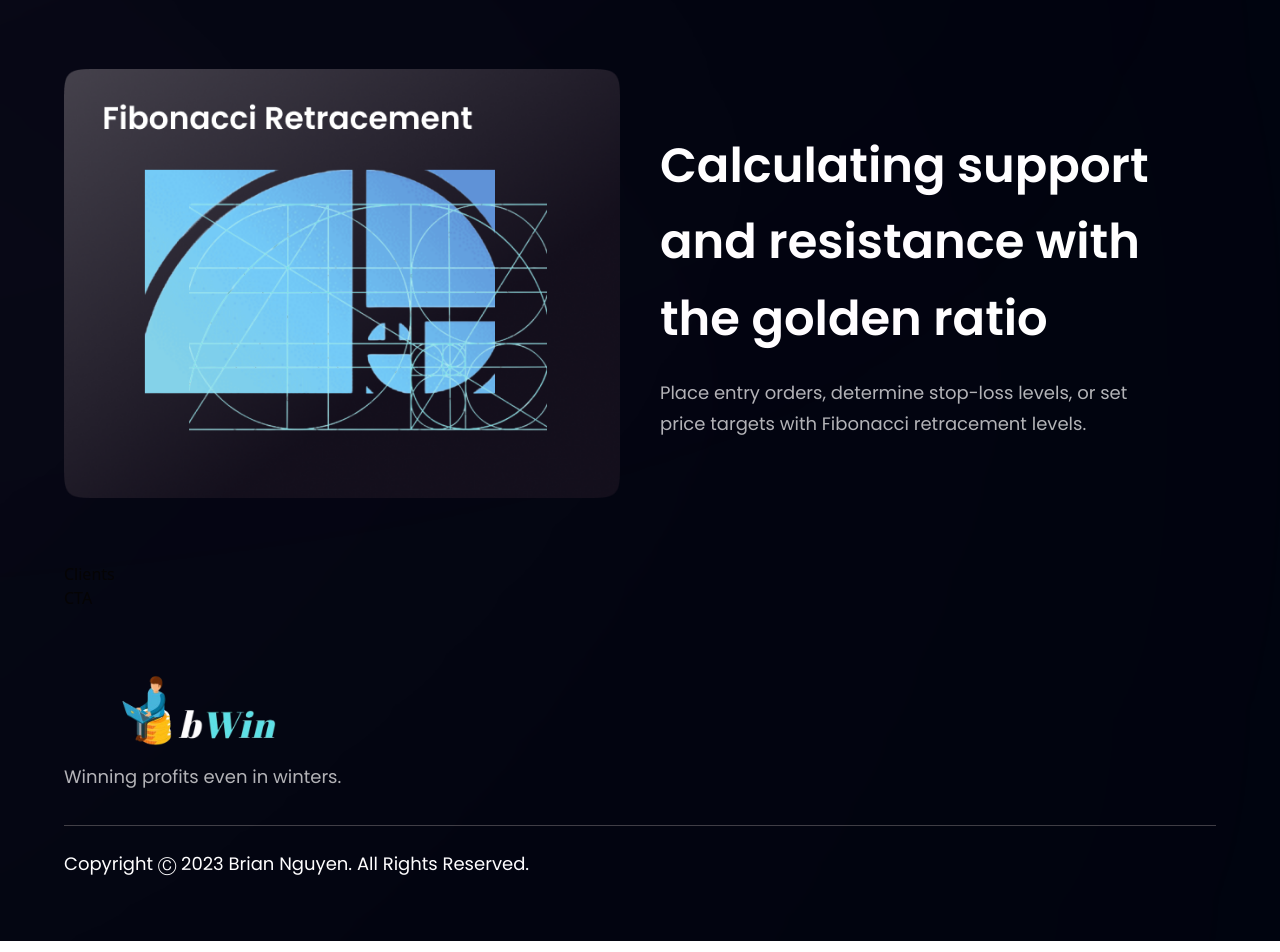
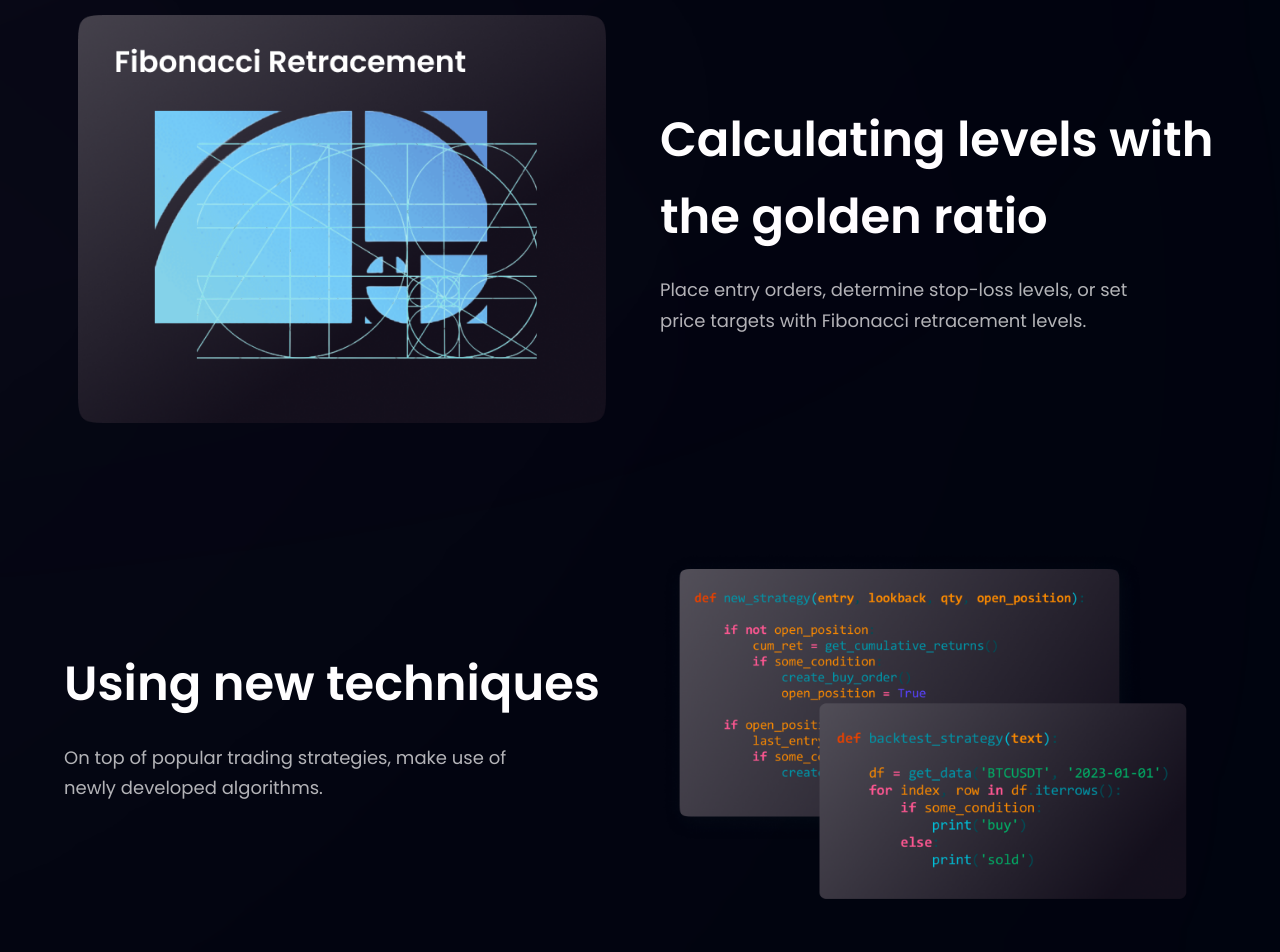
Before and after one commit to bhn5ger/crypto-trading-bot, a React (Vite) app in the folder website/bwin_crypto_trading_app/: page / in a window 1280 px wide. Shown: the part 2520-3472 px from the top of the page. Built offline with nearby package versions, Linux system fonts and the light colour scheme.

Commit message:
Added content for fib and novel

```diff
--- a/website/bwin_crypto_trading_app/src/components/CardDeal.jsx
+++ b/website/bwin_crypto_trading_app/src/components/CardDeal.jsx
@@ -14,7 +14,7 @@ const CardDeal = () => (
     </div>
 
     <div className={layout.sectionImg}>
-      <img src={arbitrage} alt="arbitrage" className="w-[100%] h-[100%]" />
+      <img src={arbitrage} alt="arbitrage" className="w-[89%] h-[100%]" />
     </div>
   </section>
 );
--- a/website/bwin_crypto_trading_app/src/components/Clients.jsx
+++ b/website/bwin_crypto_trading_app/src/components/Clients.jsx
@@ -1,9 +1,22 @@
-import React from 'react'
+import { novelalgo } from "../assets";
+import styles, { layout } from "../style";
 
-const Clients = () => {
-  return (
-    <div>Clients</div>
-  )
-}
+const Clients = () => (
+  <section className={layout.section}>
+    <div className={layout.sectionInfo}>
+      <h2 className={styles.heading2}>
+        Using new techniques
+      </h2>
+      <p className={`${styles.paragraph} max-w-[470px] mt-5`}>
+        On top of popular trading strategies, make use of newly developed
+        algorithms.
+      </p>
+    </div>
 
-export default Clients
+    <div className={layout.sectionImg}>
+      <img src={novelalgo} alt="novelalgo" className="w-[100%] h-[100%]" />
+    </div>
+  </section>
+);
+
+export default Clients;
--- a/website/bwin_crypto_trading_app/src/components/Testimonials.jsx
+++ b/website/bwin_crypto_trading_app/src/components/Testimonials.jsx
@@ -4,7 +4,7 @@ import styles, { layout } from "../style";
 const testimonials = () => (
   <section className={layout.sectionReverse}>
     <div className={layout.sectionImgReverse}>
-      <img src={fibonacci} alt="fibonacci" className="w-[100%] h-[100%] relative z-[5]" />
+      <img src={fibonacci} alt="fibonacci" className="w-[95%] h-[100%] relative z-[5]" />
 
       {/* gradient start */}
       <div className="absolute z-[3] -left-1/2 top-0 w-[50%] h-[50%] rounded-full white__gradient" />
@@ -14,7 +14,7 @@ const testimonials = () => (
 
     <div className={layout.sectionInfo}>
       <h2 className={styles.heading2}>
-        Calculating support and resistance with the golden ratio
+        Calculating levels with the golden ratio
       </h2>
       <p className={`${styles.paragraph} max-w-[470px] mt-5`}>
         Place entry orders, determine stop-loss levels, or set price targets with Fibonacci retracement levels.
```
Also changed, not shown: website/bwin_crypto_trading_app/src/assets/novelalgos.png.
